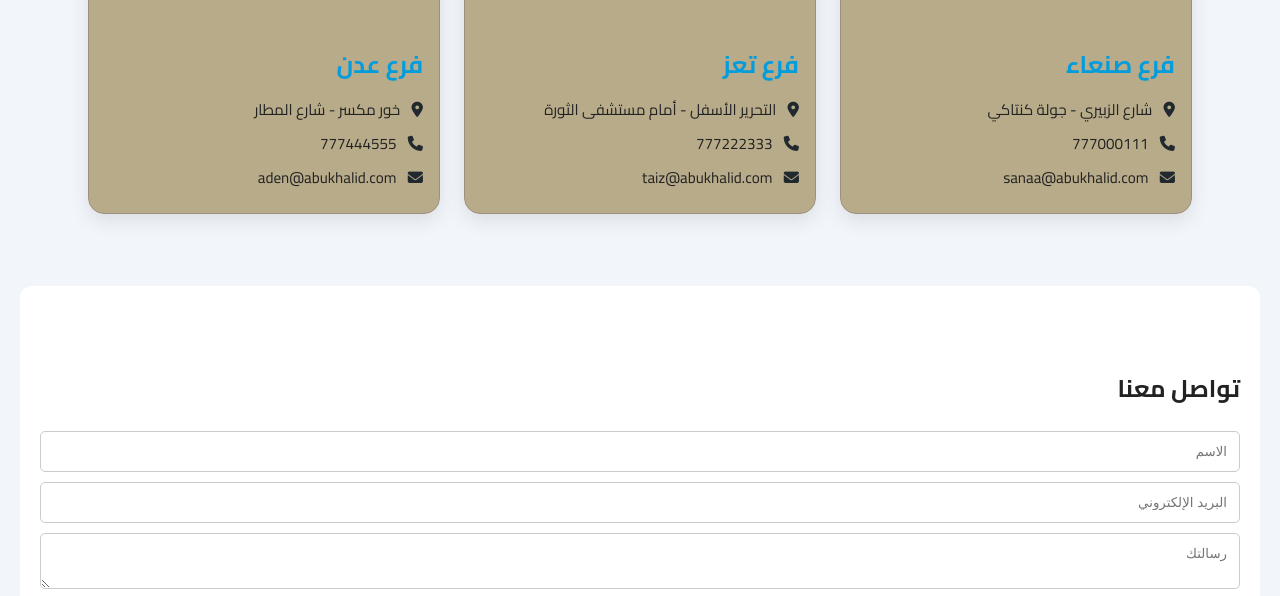
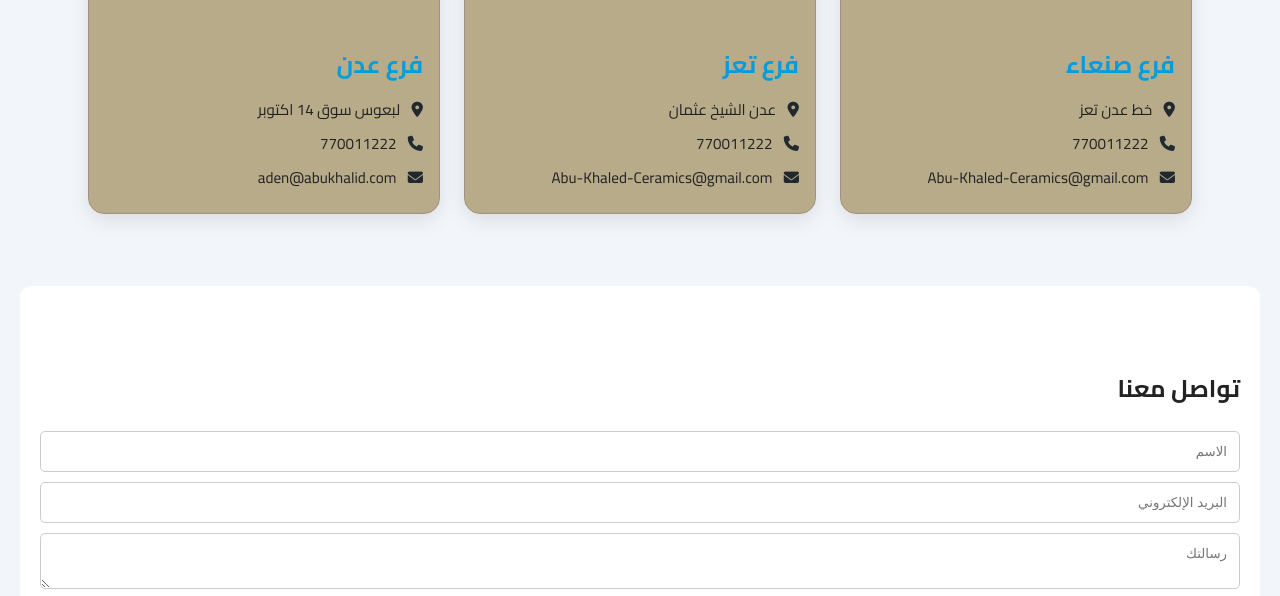
Before and after one commit to AHMED2000YAHYA42/Abu-Khaled-Ceramics-Site, a plain HTML site: page index.html in a window 1280 px wide. Shown: the part 1496-2092 px from the top of the page. Drawn offline with Linux system fonts and the light colour scheme.

Commit message:
Update index.html

```diff
--- a/index.html
+++ b/index.html
@@ -65,33 +65,33 @@
 <section class="branches">
     <!-- فرع صنعاء -->
     <div class="branch-card">
-      <img src="s.jpg" alt="فرع صنعاء">
+      <img src="s.jpg" alt="فرع عدن">
       <div class="branch-info">
         <h2>فرع صنعاء</h2>
-        <p><i class="fas fa-map-marker-alt"></i> شارع الزبيري - جولة كنتاكي</p>
-        <p><i class="fas fa-phone"></i> 777000111</p>
-        <p><i class="fas fa-envelope"></i> sanaa@abukhalid.com</p>
+        <p><i class="fas fa-map-marker-alt"></i> خط عدن تعز</p>
+        <p><i class="fas fa-phone"></i> 770011222</p>
+        <p><i class="fas fa-envelope"></i> Abu-Khaled-Ceramics@gmail.com</p>
       </div>
     </div>
 
     <!-- فرع تعز -->
     <div class="branch-card">
-      <img src="s.jpg" alt="فرع تعز">
+      <img src="s.jpg" alt="فرع السيله">
       <div class="branch-info">
         <h2>فرع تعز</h2>
-        <p><i class="fas fa-map-marker-alt"></i> التحرير الأسفل - أمام مستشفى الثورة</p>
-        <p><i class="fas fa-phone"></i> 777222333</p>
-        <p><i class="fas fa-envelope"></i> taiz@abukhalid.com</p>
+        <p><i class="fas fa-map-marker-alt"></i> عدن الشيخ عثمان</p>
+        <p><i class="fas fa-phone"></i> 770011222</p>
+        <p><i class="fas fa-envelope"></i> Abu-Khaled-Ceramics@gmail.com</p>
       </div>
     </div>
 
     <!-- فرع عدن -->
     <div class="branch-card">
-      <img src="s.jpg" alt="فرع عدن">
+      <img src="s.jpg" alt="فرع يافع">
       <div class="branch-info">
         <h2>فرع عدن</h2>
-        <p><i class="fas fa-map-marker-alt"></i> خور مكسر - شارع المطار</p>
-        <p><i class="fas fa-phone"></i> 777444555</p>
+        <p><i class="fas fa-map-marker-alt"></i> لبعوس سوق 14 اكتوبر</p>
+        <p><i class="fas fa-phone"></i> 770011222</p>
         <p><i class="fas fa-envelope"></i> aden@abukhalid.com</p>
       </div>
     </div>
```
